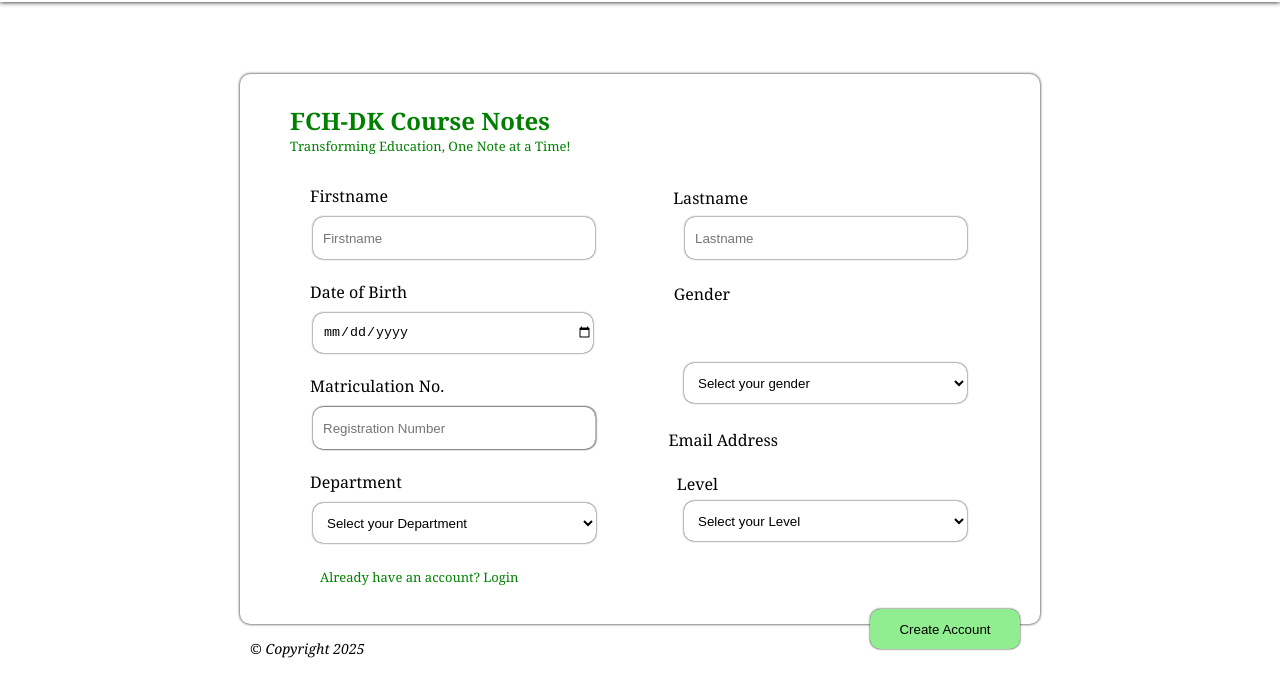
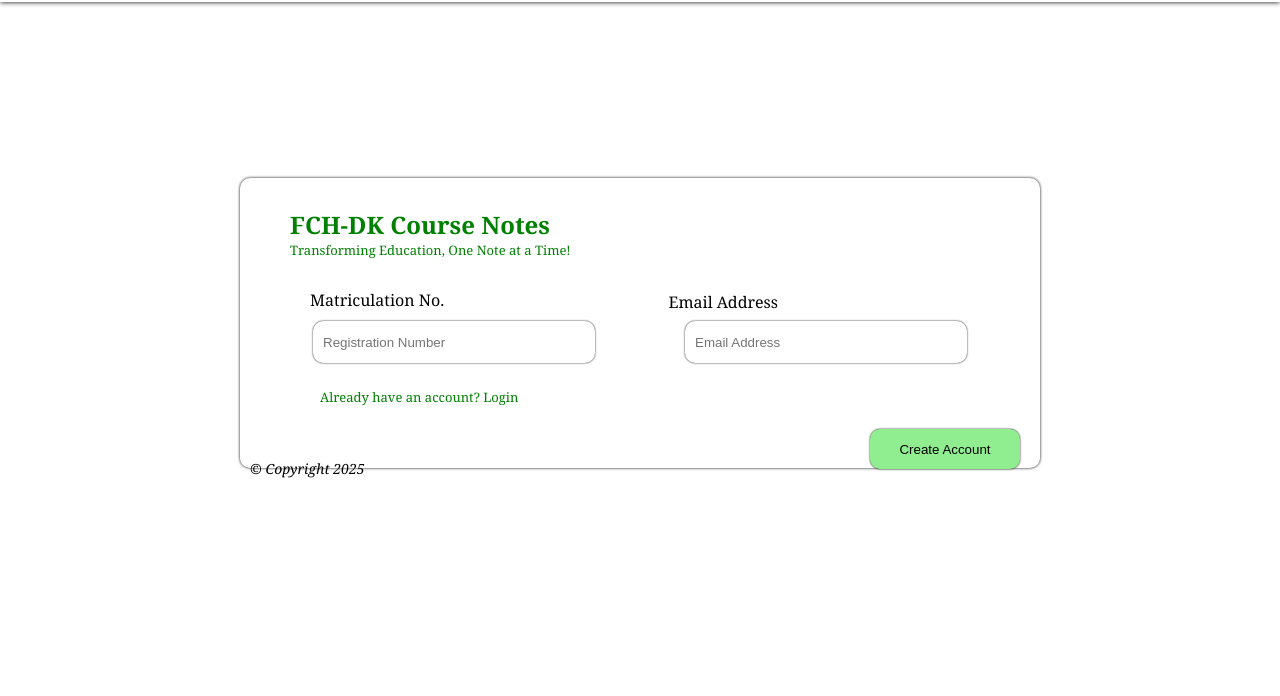
Before and after one commit to Dawud-Shuaibu/fch-coursenotes, a plain HTML site: page sign-up/student/index.html in a window 1280 px wide. Shown: the part 48-744 px from the top of the page. Drawn offline with Linux system fonts and the light colour scheme.

Commit message:
'reduce-fields'

```diff
--- a/sign-up/student/index.html
+++ b/sign-up/student/index.html
@@ -29,54 +29,12 @@
         <form action="" method="post">
             <h2>FCH-DK Course Notes</h2>
             <p>Transforming Education, One Note at a Time!</p>
-            <label for="firstname">Firstname</label>
-            <br>
-            <input type="text" id="firstname" name="firstname" placeholder="Firstname">
-            <label for="lastname">Lastname</label>
-            <br>
-            <input type="text" id="lastname" name="lastname" placeholder="Lastname">
-            <br>
-            <label for="dateofbirth">Date of Birth</label>
-            <br>
-            <input type="date" name="dateofbirth" id="dateofbirth" value="date of birth">
-            <label for="gender">Gender</label>
-            <select name="gender" id="gender">
-                <option value="none">Select your gender</option>
-                <option value="Male">Male</option>
-                <option value="Female">Female</option>
-            </select>
-            <br><br>
             <label for="reg-no">Matriculation No.</label>
             <br>
             <input type="text" id="reg-no" name="reg-no" placeholder="Registration Number">
             <label for="email">Email Address</label>
             <br>
             <input type="email" id="email" name="email" placeholder="Email Address">
-            <br>
-            <label for="departments">Department</label>
-            <br>
-            <select name="departments" id="departments">
-                <option value="none">Select your Department</option>
-                <option value="Animal Health & Technology">Animal Health & Technology</option>
-                <option value="Animal Health Production">Animal Health Production</option>
-                <option value="Agricultural Technology">Agricultural Technology</option>
-                <option value="Computer Science">Computer Science</option>
-                <option value="Corperative Economics">Corperative Economics</option>
-                <option value="Horticultural Technology">Horticultural Technology</option>
-                <option value="Library & Information Science">Library & Information Science</option>
-                <option value="Fisheries">Fisheries</option>
-            </select>
-            <label for="level">Level</label>
-            <br>
-            <select name="level" id="level">
-                <option value="none">Select your Level</option>
-                <option value="Certificate">Certificate</option>
-                <option value="100 level">ND (1)</option>
-                <option value="200 level">ND (2)</option>
-                <option value="Pre HND">Pre HND</option>
-                <option value="100 level">HND (1)</option>
-                <option value="200 level">HND (2)</option>
-            </select>
             <br>
             <a href="../../sign-in/" id="login-link">Already have an account? Login</a>
             <br><br>
--- a/sign-up/student/style.css
+++ b/sign-up/student/style.css
@@ -114,8 +114,8 @@ button#theme svg:last-child {
 
 #main {
     width: 800px;
-    height: 520px;
-    margin-top: 9vh;
+    height: 260px;
+    margin-top: 22vh;
     padding-top: 30px;
     justify-self: center;
     justify-content: center;
@@ -139,87 +139,6 @@ p {
     color: var(--main-heading-and-span-color);
     cursor: default;
     margin-bottom: 30px;
-}
-
-label[for = firstname] {
-    margin-left: 70px;
-}
-
-#firstname {
-    width: 270px;
-    height: 40px;
-    margin-top: 10px;
-    margin-left: 73px;
-    padding-left: 10px;
-    outline: none;
-    border: 0;
-    border-radius: 10px;
-    box-shadow: 0 0 2px #000;
-    background-color: var(--input-color);
-    caret-color: var(--caret-color);
-    color: var(--text-color);
-}
-
-label[for = lastname] {
-    float: right;
-    margin-top: -20px;
-    margin-right: 292px;
-}
-
-#lastname {
-    float: right;
-    width: 270px;
-    height: 40px;
-    margin-top: -42px;
-    margin-right: 73px;
-    padding-left: 10px;
-    outline: none;
-    border: 0;
-    border-radius: 10px;
-    box-shadow: 0 0 2px #000;
-    background-color: var(--input-color);
-    caret-color: var(--caret-color);
-    color: var(--text-color);
-}
-
-label[for = dateofbirth] {
-    margin-left: 70px;
-}
-
-#dateofbirth {
-    width: 270px;
-    height: 40px;
-    margin-top: 10px;
-    margin-left: 73px;
-    padding-left: 10px;
-    outline: none;
-    border: 0;
-    border-radius: 10px;
-    box-shadow: 0 0 2px #000;
-    background-color: var(--input-color);
-    caret-color: var(--caret-color);
-    color: var(--text-color);
-}
-
-label[for = gender] {
-    float: right;
-    margin-top: -20px;
-    margin-right: 310px;
-}
-
-#gender {
-    float: right;
-    width: 283px;
-    height: 40px;
-    margin-top: 10px;
-    margin-right: 73px;
-    padding-left: 10px;
-    outline: none;
-    border: 0;
-    border-radius: 10px;
-    box-shadow: 0 0 2px #000;
-    background-color: var(--input-color);
-    color: var(--text-color);
 }
 
 label[for = reg-no] {
@@ -263,45 +182,6 @@ label[for = email] {
     color: var(--text-color);
 }
 
-label[for = departments] {
-    margin-left: 70px;
-}
-
-#departments {
-    width: 283px;
-    height: 40px;
-    margin-top: 10px;
-    margin-left: 73px;
-    padding-left: 10px;
-    outline: none;
-    border: 0;
-    border-radius: 10px;
-    box-shadow: 0 0 2px #000;
-    background-color: var(--input-color);
-    color: var(--text-color);
-}
-
-label[for = level] {
-    float: right;
-    margin-top: -20px;
-    margin-right: 322px;
-}
-
-#level {
-    float: right;
-    width: 283px;
-    height: 40px;
-    margin-top: -42px;
-    margin-right: 73px;
-    padding-left: 10px;
-    outline: none;
-    border: 0;
-    border-radius: 10px;
-    box-shadow: 0 0 2px #000;
-    background-color: var(--input-color);
-    color: var(--text-color);
-}
-
 #login-link {
     margin-left: 80px;
     font-family: Cambria, Cochin, Georgia, Times, 'Times New Roman', serif;
```
